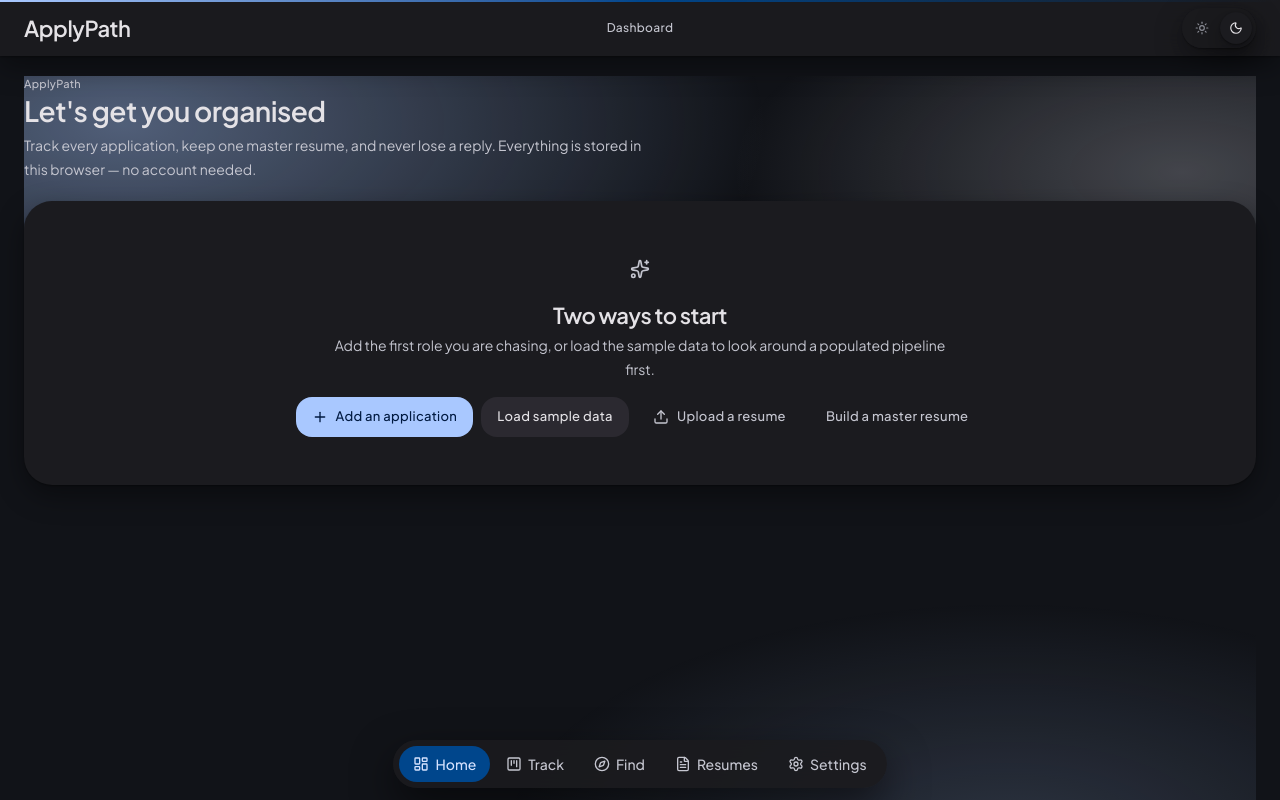
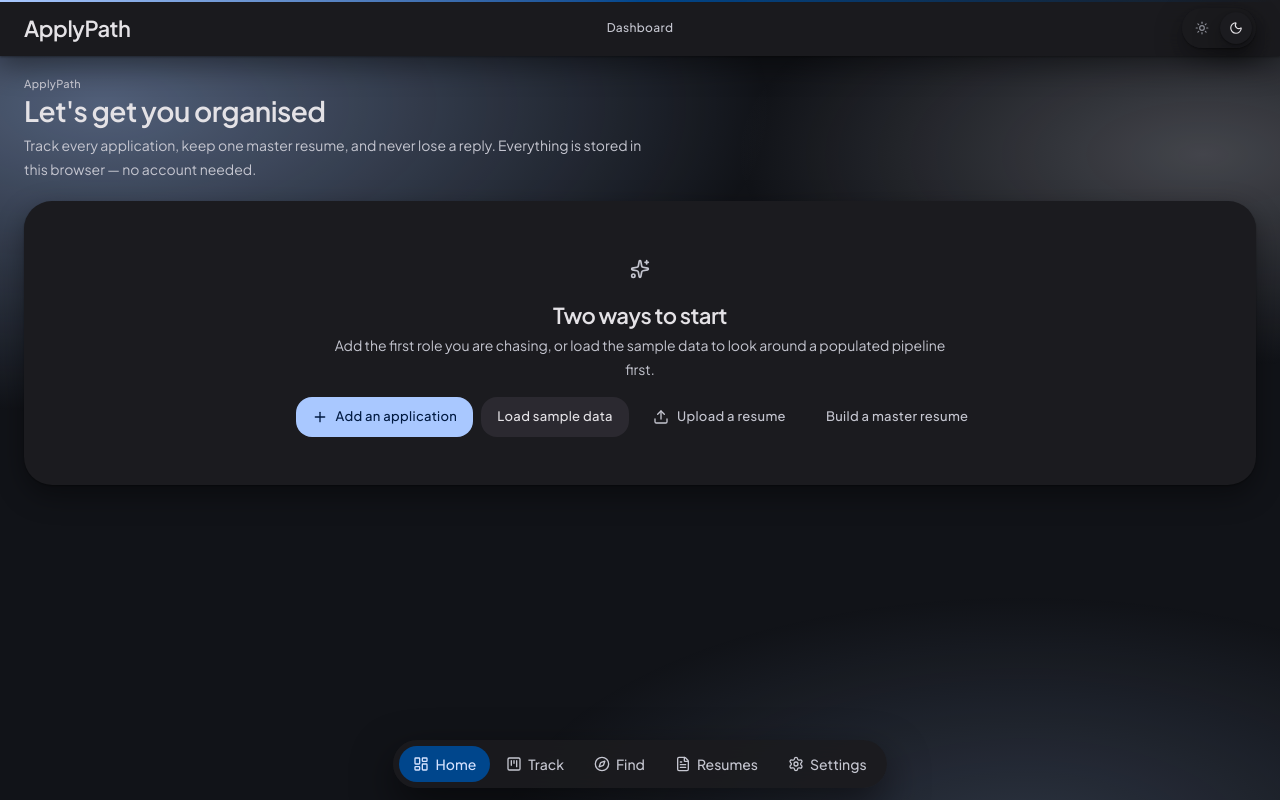
Before and after one commit to yuvrajm34/401-hackathon-team-all-clear, a Next.js app: page / in a window 1280 px wide. Built offline with nearby package versions, Linux system fonts and the light colour scheme.

Commit message:
ui fix dashboard

```diff
--- a/src/app/globals.css
+++ b/src/app/globals.css
@@ -152,10 +152,10 @@
   }
 
   [data-atmosphere="apple"] .atmosphere-well-photo {
-    top: 0;
-    left: 0;
-    width: 100%;
-    height: 100dvh;
+    top: -1.25rem;
+    left: -1rem;
+    width: calc(100% + 2rem);
+    height: calc(100dvh + 1.25rem);
     background:
       radial-gradient(
         90% 65% at 8% 6%,
@@ -172,6 +172,13 @@
         color-mix(in srgb, var(--brand) 18%, transparent),
         transparent 55%
       );
+  }
+
+  @media (min-width: 40rem) {
+    [data-atmosphere="apple"] .atmosphere-well-photo {
+      left: -1.5rem;
+      width: calc(100% + 3rem);
+    }
   }
 
   [data-atmosphere="apple"][data-theme="light"] .atmosphere-well-photo {
```
